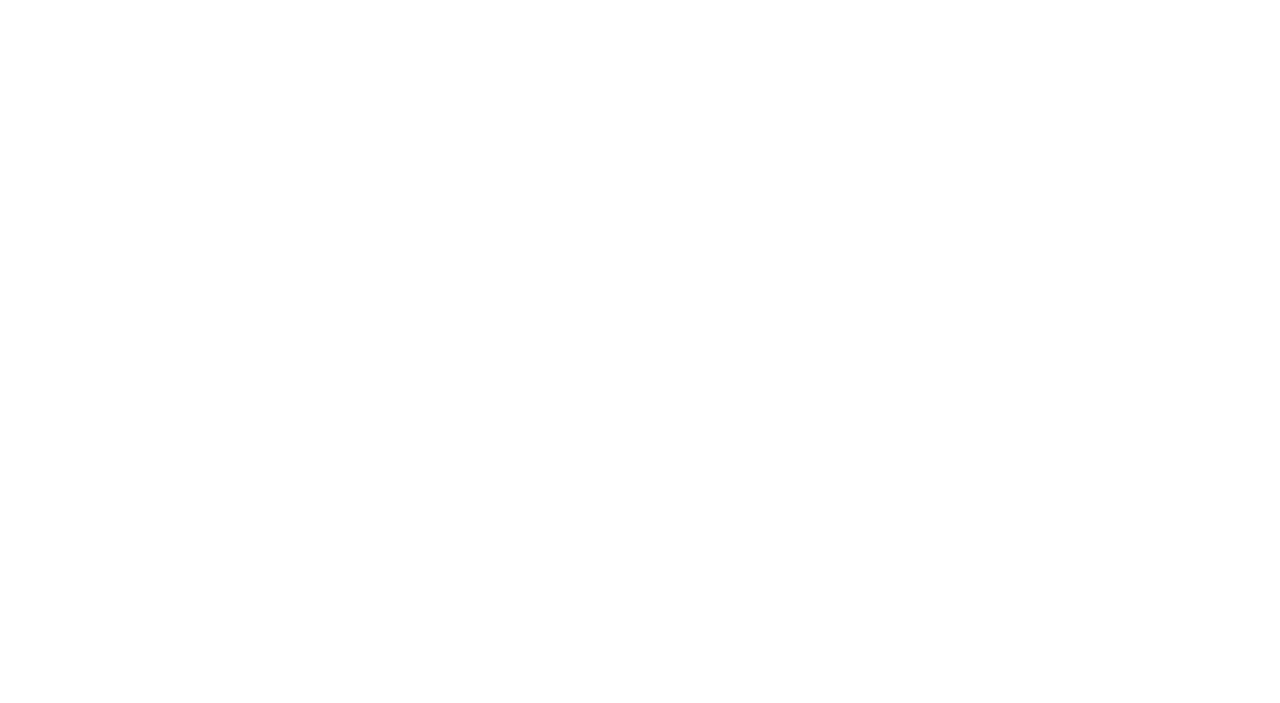
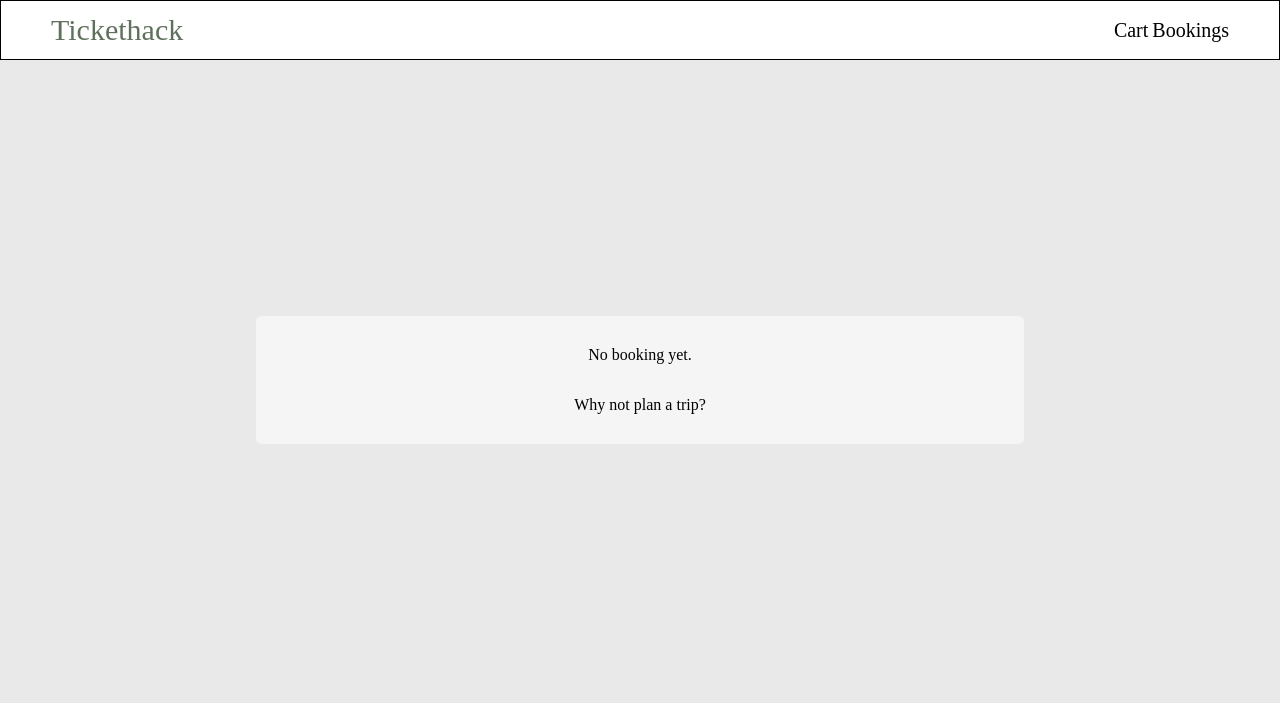
Before and after one commit to elarion/tickethack-frontend, a plain HTML site: page bookings.html in a window 1280 px wide. Drawn offline with Linux system fonts and the light colour scheme.

Commit message:
add bookings.html

```diff
--- /dev/null
+++ b/bookings.css
@@ -0,0 +1,61 @@
+* {
+    box-sizing: border-box;
+}
+
+body {
+    margin: 0;
+    height: 100vh;
+    width: 100vw;
+}
+
+a {
+    text-decoration: none;
+}
+
+
+#header {
+    display: flex;
+    border: solid 1px black;
+    justify-content: space-between;
+    align-items: center;
+    padding: 0 50px;
+    background-color: white;
+    height: 60px;
+}
+
+
+.logo-text {
+    color: rgb(95, 113, 93);
+    font-size: 30px;
+}
+
+.header-text {
+    color: black;
+    font-size: 20px;
+}
+
+#container {
+    height: 100%;
+    width: 100%;
+    background-color: rgb(233, 233, 233);
+}
+
+#content {
+    display: flex;
+    flex-direction: column;
+    align-items: center;
+    justify-content: center;
+    height: 80%;
+}
+
+#box-booking {
+    display: flex;
+    flex-direction: column;
+    align-items: center;
+    justify-content: center;
+    border: 1px solid whitesmoke;
+    background-color: whitesmoke;
+    border-radius: 5px;
+    height: 20%;
+    width: 60%;
+}
--- a/bookings.html
+++ b/bookings.html
@@ -4,8 +4,26 @@
     <meta charset="UTF-8">
     <meta name="viewport" content="width=device-width, initial-scale=1.0">
     <title>Tickethack bookings</title>
+    <link rel="stylesheet" href="bookings.css">
 </head>
 <body>
-
+    <div id="container">
+        <div id="header">
+            <div id="header-left">
+                <a class="logo-text" href="index.html">Tickethack</a>
+            </div>
+            <div id="header-right">
+                <a class="header-text" href="cart.html">Cart</a>
+                <a class="header-text" href="bookings.html">Bookings</a>
+            </div>
+        </div>
+        <div id="content">
+            <div id="box-booking">
+            <p>No booking yet.</p>
+            <p>Why not plan a trip?</p>
+            </div>
+        </div>
+    </div>
+    <script src="script.js"></script>
 </body>
 </html>
--- a/style.css
+++ b/style.css
@@ -6,6 +6,10 @@ body {
     margin: 0;
     height: 100vh;
     width: 100vw;
+}
+
+a {
+    text-decoration: none;
 }
 
 
@@ -64,7 +68,7 @@ h1 {
 #middle {
     display: flex;
     flex-direction: row;
-    border: solid 1px black;
+    margin-top: 20px;
     width: 900px;
     justify-content: space-between;
     align-items: center;
@@ -116,12 +120,26 @@ h1 {
 
 #image > img {
     width: 150px;
+    margin-bottom: 20px;
+}
+
+hr {
+    color: rgb(99, 177, 99);
+    width: 70%;
+    height: 3px;
+    border: 0;
+    background-color: rgb(99, 177, 99);
+}
+
+#text {
+    margin-top: 20px;
 }
 
 #content-right {
     display: flex;
     flex-direction: column;
     align-items: center;
+    justify-content: center;
     background-color: white;
     width: 350px;
     height: 380px;
```
Also changed, not shown: index.html (+1 -0 lines).
